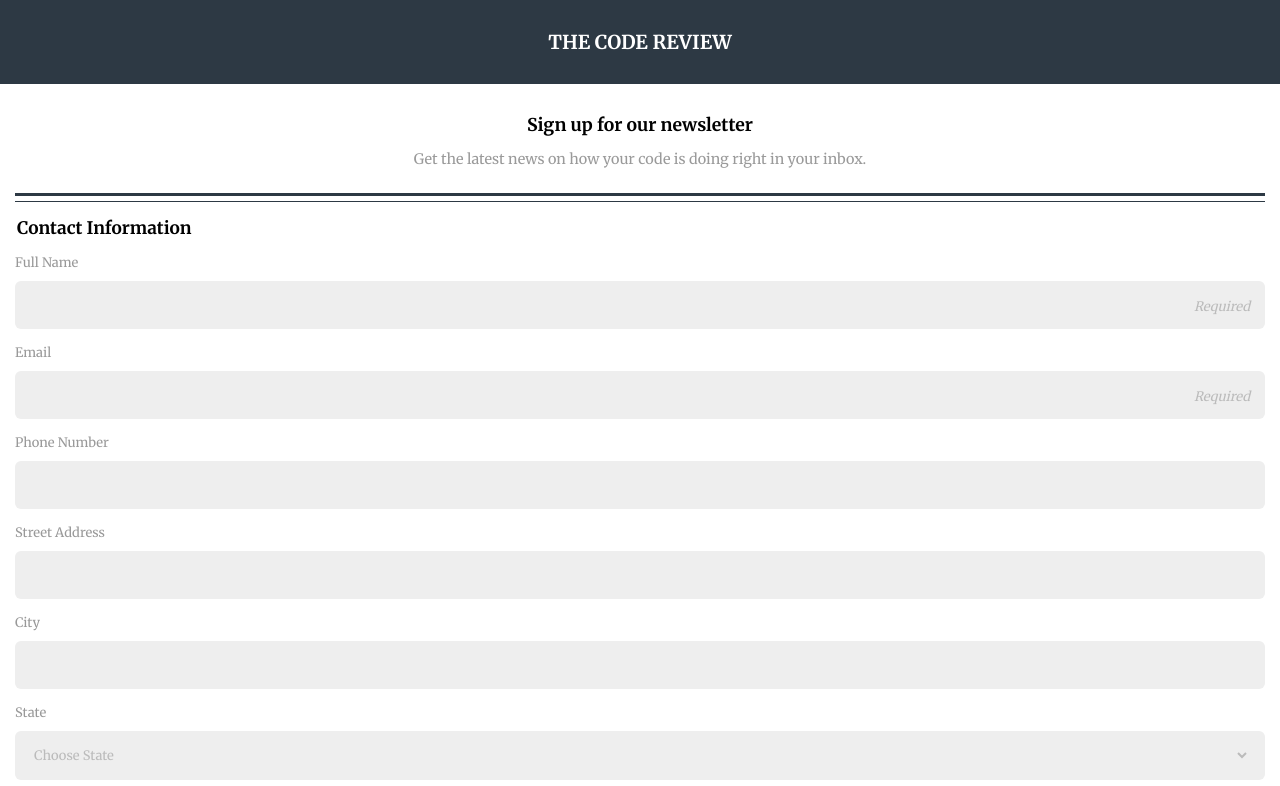
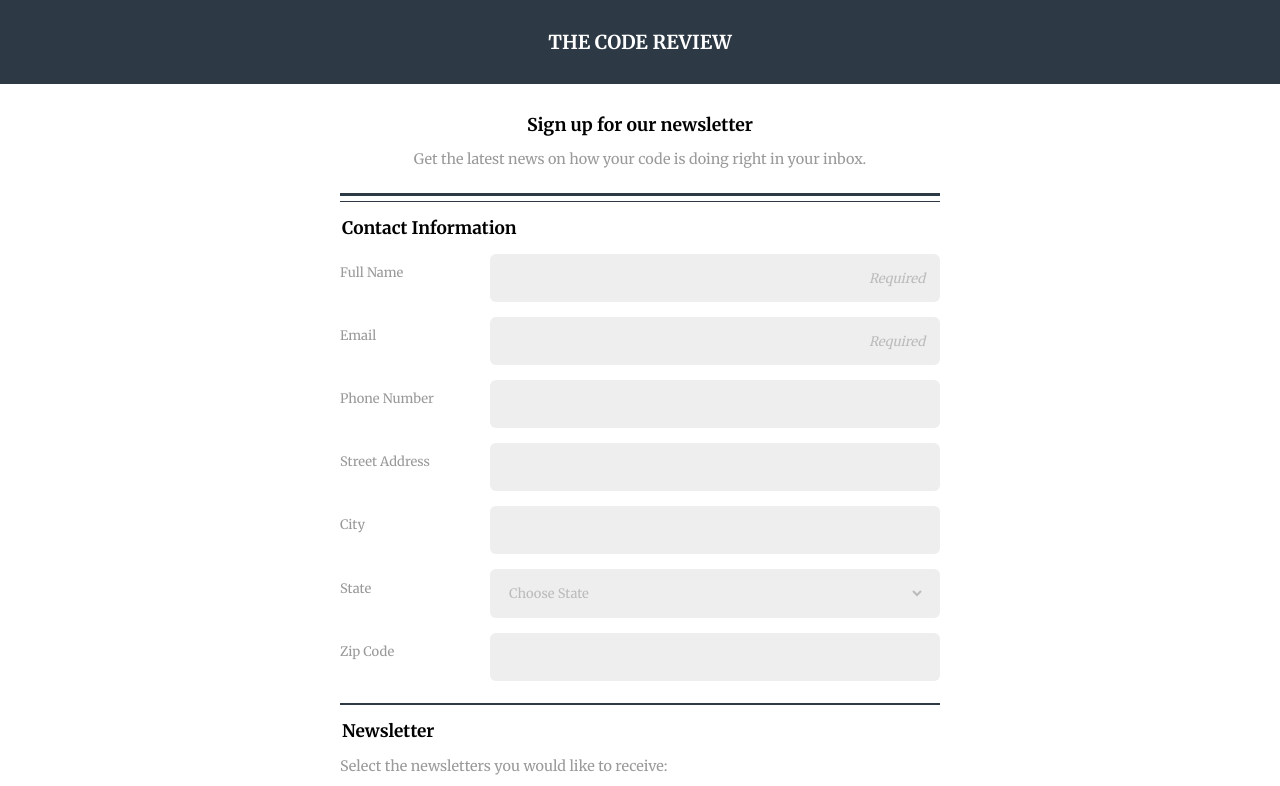
Before and after one commit to bencodezen/treehouse-p3, a plain HTML site: page index.html in a window 1280 px wide. Shown: the top 786 px of the page. Drawn offline with Linux system fonts and the light colour scheme.

Commit message:
Add desktop styles

```diff
--- a/index.html
+++ b/index.html
@@ -18,22 +18,33 @@
         </section>
         <section>
           <form>
-            <fieldset>
+            <fieldset class="contact-info">
               <legend>Contact Information</legend>
+              <div class="flex-row">
                 <label for="full-name">Full Name</label>
                 <div class="input-required">
                   <input id="full-name" name="full-name" type="text" required>
                 </div>
+              </div>
+              <div class="flex-row">
                 <label for="email">Email</label>
                 <div class="input-required">
                   <input id="email" name="email" type="email" required>
                 </div>
+              </div>
+              <div class="flex-row">
                 <label for="phone">Phone Number</label>
                 <input id="phone" name="phone" type="tel">
+              </div>
+              <div class="flex-row">
                 <label for="street-address">Street Address</label>
                 <input id="street-address" name="street-address" type="text">
+              </div>
+              <div class="flex-row">
                 <label for="city">City</label>
                 <input id="city" name="city" type="city">
+              </div>
+              <div class="flex-row">
                 <label for="state">State</label>
                 <div class="form-select">
                   <select id="state" name="state">
@@ -91,8 +102,11 @@
                     <option value="WY">Wyoming</option>
                   </select>
                 </div>
+              </div>
+              <div class="flex-row">
                 <label for="zip-code">Zip Code</label>
                 <input id="zip-code" name="zip-code" type="zip-code">
+              </div>
             </fieldset>
             <hr>
             <fieldset>
--- a/styles/styles.css
+++ b/styles/styles.css
@@ -20,6 +20,7 @@ body {
 
 hr {
   margin-bottom: 15px;
+  border: 1px solid #2d3944;
 }
 
 p {
@@ -251,3 +252,40 @@ footer {
 footer p {
   color: #bbb;
 }
+
+
+/* Desktop Styles */
+
+@media screen and (min-width: 600px) {
+  section {
+    width: 600px;
+    margin: 5px auto 0;
+  }
+
+  .flex-row {
+    display: flex;
+    align-items: center;
+    margin-bottom: 15px;
+  }
+
+  .flex-row label {
+    width: 25%;
+  }
+
+  .flex-row div {
+    flex: 1;
+  }
+
+  .flex-row input {
+    flex: 1;
+    margin-bottom: 0;
+  }
+
+  .flex-row .form-select {
+    margin-bottom: 0;
+  }
+
+  .input-required:after {
+    margin-top: -32px;
+  }
+}
```
Lines whose indentation alone changed are shown as unchanged.
